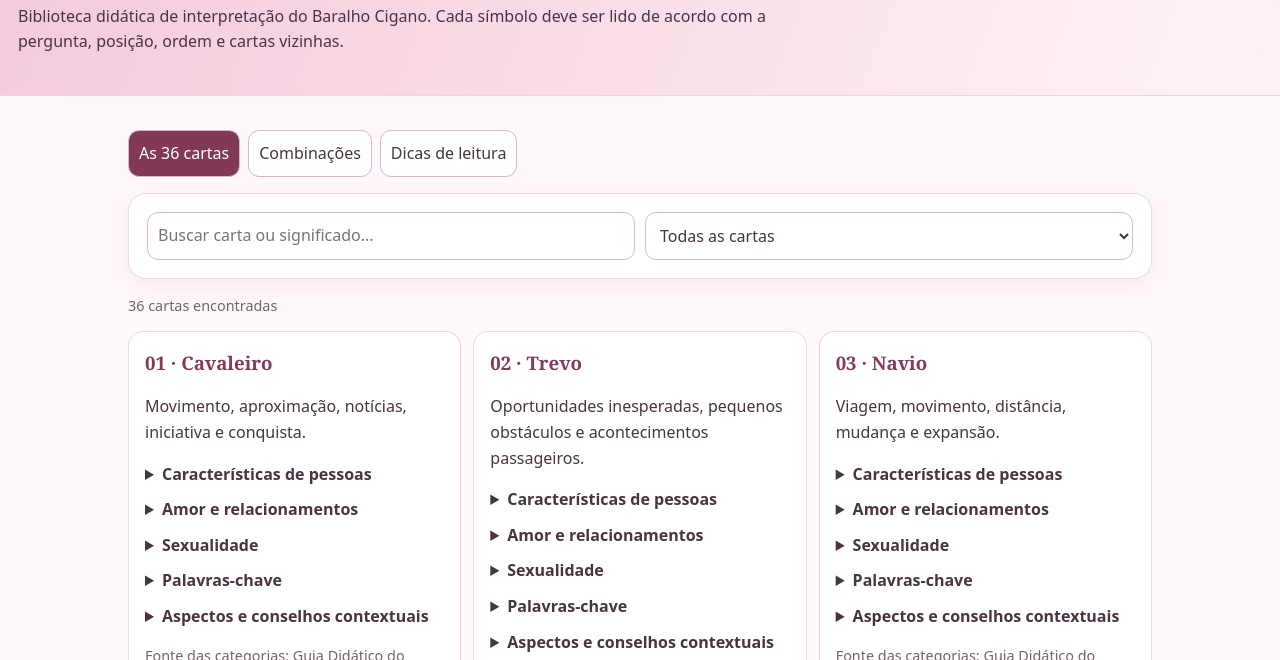
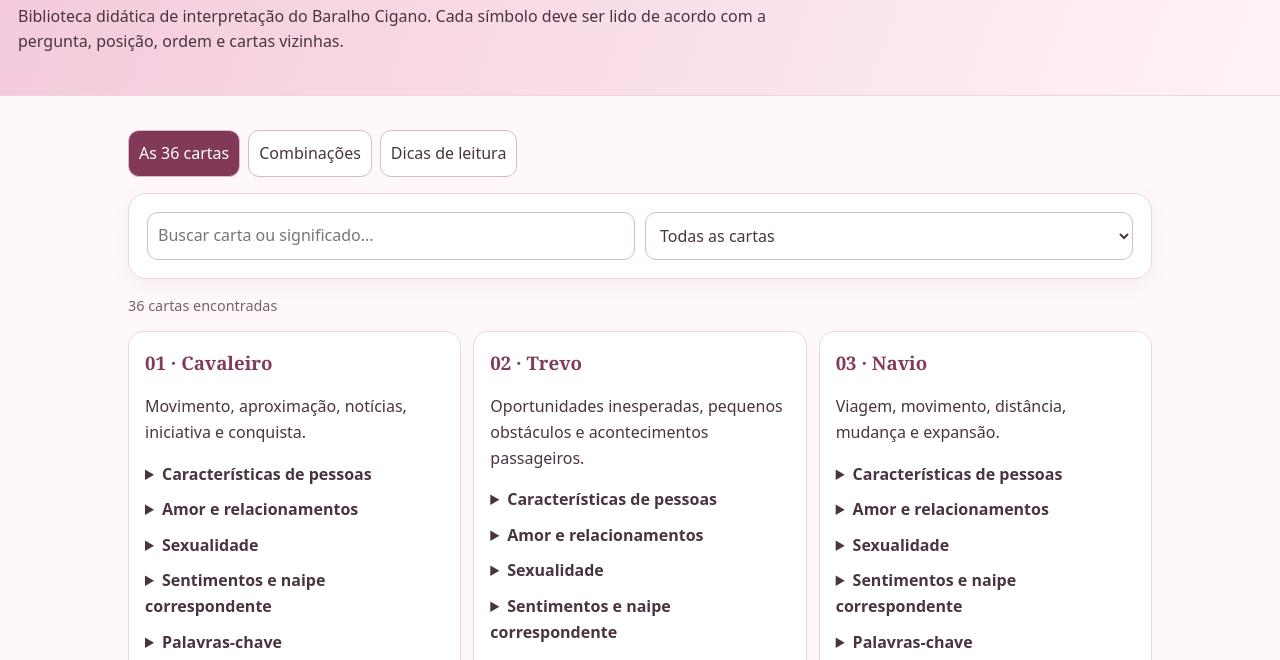
Before and after one commit to letgon330/baralho-cigano, a plain HTML site: page orientacoes.html in a window 1280 px wide. Shown: the part 140-800 px from the top of the page. Drawn offline with Linux system fonts and the light colour scheme.

Commit message:
feat: expose 36 source-based sentiment interpretations in card library

```diff
--- a/orientacoes.html
+++ b/orientacoes.html
@@ -72,6 +72,7 @@ document.getElementById("carta1").onchange=leitura;document.getElementById("cart
 </script><script src="./dados/combinacoes-direcionais-pdf.js"></script>
 <script src="./dados/variacoes-combinacoes-pdf.js"></script>
 <script src="./dados/guia-didatico-36.js"></script>
+<script src="./dados/sentimentos-36.js"></script>
 <script>
 (function(){
 const base=window.GUIA_DIDATICO_36||[];
@@ -85,6 +86,7 @@ c.amor=x.amor;
 c.sexualidade=x.sexualidade;
 c.palavras_chave=x.palavras_chave;
 c.fonte=x.fonte;
+const senti=(window.SENTIMENTOS_36||[]).find(z=>z.id===c.id);if(senti){c.sentimento=senti.sentimento;c.sentimento_positivo=senti.positivo;c.sentimento_negativo=senti.negativo;c.naipe=senti.naipe_e_valor;c.fonte_sentimentos=senti.fonte;c.pagina_sentimentos=senti.pagina;}
 }
 window.mostrar= function(){
  const q=document.getElementById("busca").value.toLocaleLowerCase("pt-BR"),f=document.getElementById("filtro").value;
@@ -94,6 +96,7 @@ window.mostrar= function(){
  '<details><summary>Características de pessoas</summary><p>'+safe(c.caracteristicas)+'</p></details>'+
  '<details><summary>Amor e relacionamentos</summary><p>'+safe(c.amor)+'</p></details>'+
  '<details><summary>Sexualidade</summary><p>'+safe(c.sexualidade)+'</p></details>'+
+ '<details><summary>Sentimentos e naipe correspondente</summary><p><strong>Correspondência:</strong> '+safe(c.naipe)+'</p><p>'+safe(c.sentimento)+'</p>'+(c.sentimento_positivo?'<p><strong>Em positivo:</strong> '+safe(c.sentimento_positivo)+'</p>':'')+(c.sentimento_negativo?'<p><strong>Em negativo:</strong> '+safe(c.sentimento_negativo)+'</p>':'')+'<p class="muted">Fonte: '+safe(c.fonte_sentimentos)+', página '+safe(c.pagina_sentimentos)+'.</p></details>'+
  '<details><summary>Palavras-chave</summary><p>'+safe(c.palavras_chave)+'</p></details>'+
  '<details><summary>Aspectos e conselhos contextuais</summary><p><strong>Favorável:</strong> '+safe(c.favoravel)+'</p><p><strong>Atenção:</strong> '+safe(c.atencao)+'</p><p><strong>Dica:</strong> '+safe(c.conselho)+'</p><p class="muted">Dicas redigidas como aplicação interpretativa, não como citação do guia.</p></details>'+
  '<p class="muted">Fonte das categorias: '+safe(c.fonte)+'</p></article>').join("");
```
